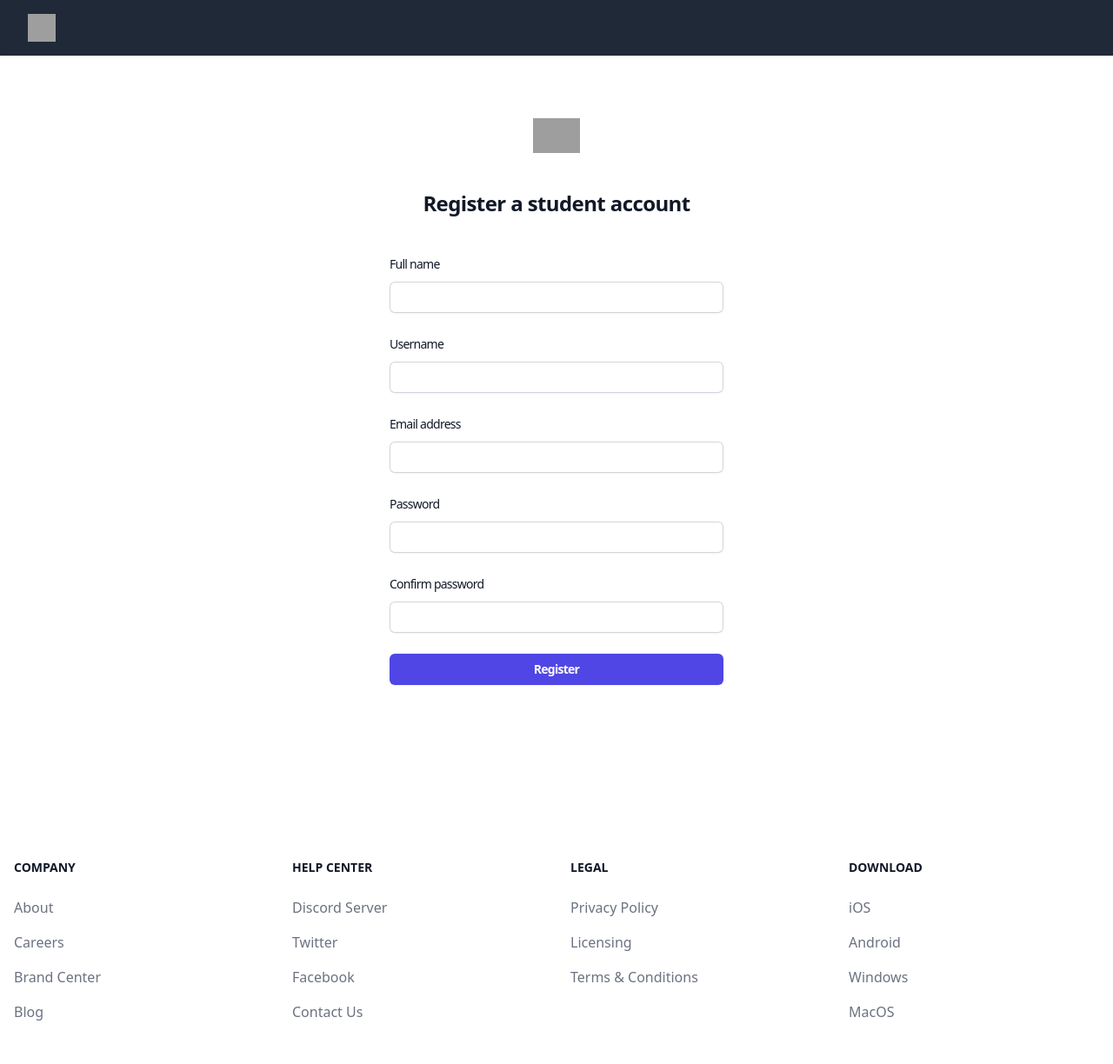
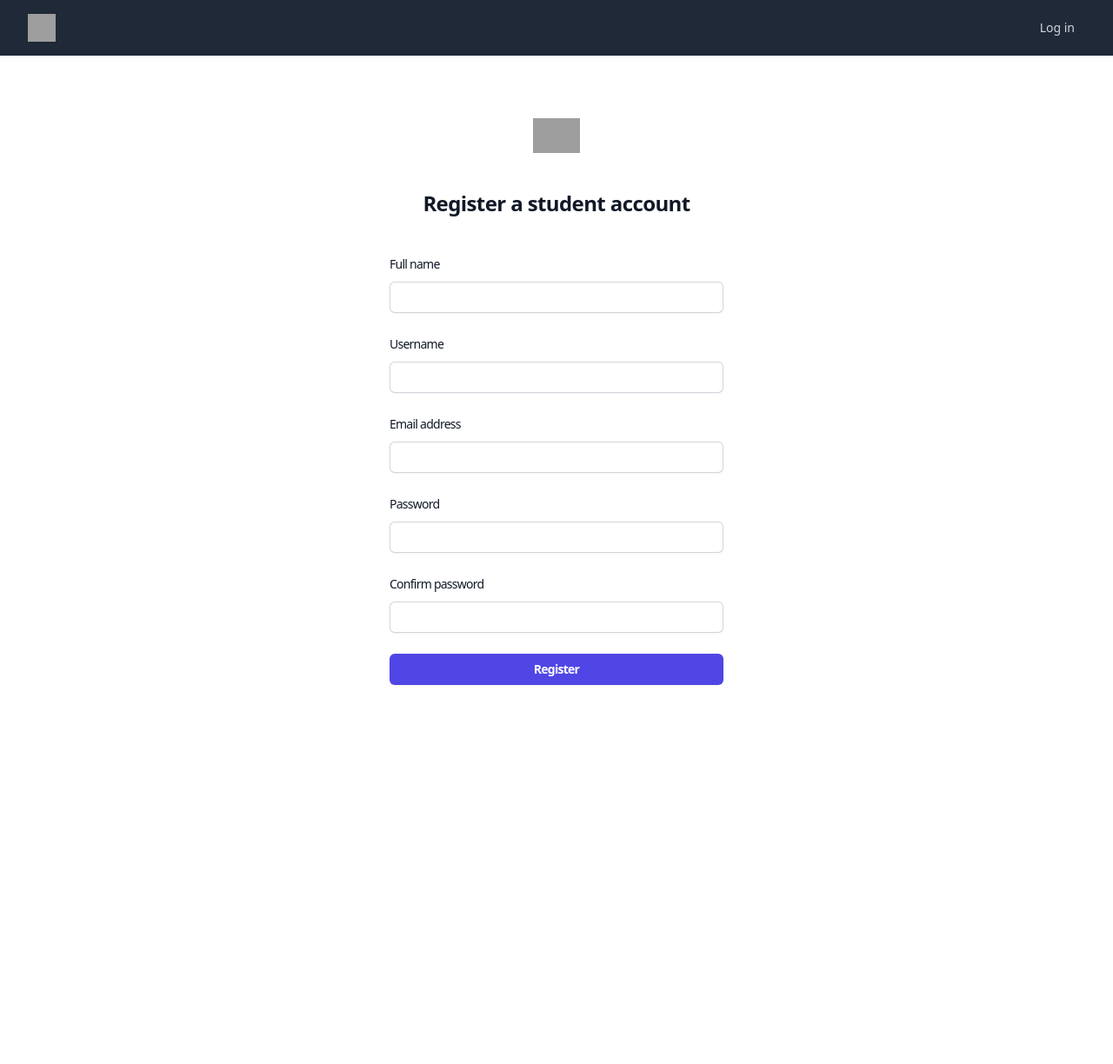
Before and after one commit to Vagg-davios/junior-development-assignment, a PHP site: template src/view/user/register.view.php in a window 1280 px wide. Shown: the whole page at 87% size. After the commit the page ends 788 px from the top, so only its background shows below. Run offline with PHP 8.4, Linux system fonts and the light colour scheme; the template is opened without the code that fills it, so the values that code supplies are empty; some libraries are stand-ins or nearby versions; grey boxes are pictures that could not be loaded.

```diff
--- a/src/view/layout/header.view.php
+++ b/src/view/layout/header.view.php
@@ -24,7 +24,7 @@
             </div>
             <div class="hidden md:block">
                 <div class="ml-4 flex items-center md:ml-6">
-                    <a href="#" class="text-gray-300 hover:bg-gray-700 hover:text-white rounded-md px-3 py-2 text-sm font-medium">Log out</a>
+                    <a href="./logout" class="text-gray-300 hover:bg-gray-700 hover:text-white rounded-md px-3 py-2 text-sm font-medium">Log out</a>
                 </div>
             </div>
             <div class="-mr-2 flex md:hidden">
--- a/src/view/user/register.view.php
+++ b/src/view/user/register.view.php
@@ -15,26 +15,12 @@
                         <img class="h-8 w-8" src="https://tailwindui.com/img/logos/mark.svg?color=indigo&shade=500"
                              alt="Your Company">
                     </div>
-                <div class="-mr-2 flex md:hidden">
-                    <!-- Mobile menu button -->
-                    <button type="button"
-                            class="inline-flex items-center justify-center rounded-md bg-gray-800 p-2 text-gray-400 hover:bg-gray-700 hover:text-white focus:outline-none focus:ring-2 focus:ring-white focus:ring-offset-2 focus:ring-offset-gray-800"
-                            aria-controls="mobile-menu" aria-expanded="false">
-                        <span class="sr-only">Open main menu</span>
-                        <!-- Menu open: "hidden", Menu closed: "block" -->
-                        <svg class="block h-6 w-6" fill="none" viewBox="0 0 24 24" stroke-width="1.5"
-                             stroke="currentColor" aria-hidden="true">
-                            <path stroke-linecap="round" stroke-linejoin="round"
-                                  d="M3.75 6.75h16.5M3.75 12h16.5m-16.5 5.25h16.5"/>
-                        </svg>
-                        <!-- Menu open: "block", Menu closed: "hidden" -->
-                        <svg class="hidden h-6 w-6" fill="none" viewBox="0 0 24 24" stroke-width="1.5"
-                             stroke="currentColor" aria-hidden="true">
-                            <path stroke-linecap="round" stroke-linejoin="round" d="M6 18L18 6M6 6l12 12"/>
-                        </svg>
-                    </button>
+            </div>
+                <div class="hidden md:block">
+                    <div class="ml-4 flex items-center md:ml-6">
+                        <a href="./login" class="text-gray-300 hover:bg-gray-700 hover:text-white rounded-md px-3 py-2 text-sm font-medium">Log in</a>
+                    </div>
                 </div>
-            </div>
         </div>
     </nav>
     <header class="bg-white shadow">
@@ -53,7 +39,7 @@
                                 <label for="full-name" class="block text-sm font-medium leading-6 text-gray-900">Full name</label>
                                 <div class="mt-2">
                                     <input id="full-name" name="full-name" type="text" autocomplete="name" required
-                                           class="block w-full rounded-md border-0 py-1.5 text-gray-900 shadow-sm ring-1 ring-inset ring-gray-300 placeholder:text-gray-400 focus:ring-2 focus:ring-inset focus:ring-indigo-600 sm:text-sm sm:leading-6">
+                                           class="block w-full rounded-md border-0 py-1.5 font-semibold p-2 text-gray-900 shadow-sm ring-1 ring-inset ring-gray-300 placeholder:text-gray-400 focus:ring-2 focus:ring-inset focus:ring-indigo-600 sm:text-sm sm:leading-6">
                                 </div>
                                 <?php if (isset($errors["full_name"])) : ?>
                                     <p class="mt-2 text-sm text-red-600" id="username-error"><?= $errors["full_name"] ?></p>
@@ -64,7 +50,7 @@
                                 <label for="user-name" class="block text-sm font-medium leading-6 text-gray-900">Username</label>
                                 <div class="mt-2">
                                     <input id="user-name" name="user-name" type="text" autocomplete="username" required
-                                           class="block w-full rounded-md border-0 py-1.5 text-gray-900 shadow-sm ring-1 ring-inset ring-gray-300 placeholder:text-gray-400 focus:ring-2 focus:ring-inset focus:ring-indigo-600 sm:text-sm sm:leading-6">
+                                           class="block w-full p-2 rounded-md border-0 font-semibold py-1.5 text-gray-900 shadow-sm ring-1 ring-inset ring-gray-300 placeholder:text-gray-400 focus:ring-2 focus:ring-inset focus:ring-indigo-600 sm:text-sm sm:leading-6">
                                 </div>
                                 <?php if (isset($errors["username"])) : ?>
                                     <p class="mt-2 text-sm text-red-600" id="username-error"><?= $errors["username"] ?></p>
@@ -75,7 +61,7 @@
                                     address</label>
                                 <div class="mt-2">
                                     <input id="email" name="email" type="email" autocomplete="email" required
-                                           class="block w-full rounded-md border-0 py-1.5 text-gray-900 shadow-sm ring-1 ring-inset ring-gray-300 placeholder:text-gray-400 focus:ring-2 focus:ring-inset focus:ring-indigo-600 sm:text-sm sm:leading-6">
+                                           class="block w-full p-2 rounded-md font-semibold border-0 py-1.5 text-gray-900 shadow-sm ring-1 ring-inset ring-gray-300 placeholder:text-gray-400 focus:ring-2 focus:ring-inset focus:ring-indigo-600 sm:text-sm sm:leading-6">
                                 </div>
                                 <?php if (isset($errors["email"])) : ?>
                                     <p class="mt-2 text-sm text-red-600" id="email-error"><?= $errors["email"] ?></p>
@@ -86,7 +72,7 @@
                                 <label for="password" class="block text-sm font-medium leading-6 text-gray-900">Password</label>
                                 <div class="mt-2">
                                     <input id="password" name="password" type="password" autocomplete="new-password" required
-                                           class="block w-full rounded-md border-0 py-1.5 text-gray-900 shadow-sm ring-1 ring-inset ring-gray-300 placeholder:text-gray-400 focus:ring-2 focus:ring-inset focus:ring-indigo-600 sm:text-sm sm:leading-6">
+                                           class="block w-full p-2 rounded-md border-0 py-1.5 text-gray-900 shadow-sm ring-1 ring-inset ring-gray-300 placeholder:text-gray-400 focus:ring-2 focus:ring-inset focus:ring-indigo-600 sm:text-sm sm:leading-6">
                                 </div>
                                 <?php if (isset($errors["password"])) : ?>
                                     <p class="mt-2 text-sm text-red-600" id="password-error"><?= $errors["password"] ?></p>
@@ -97,7 +83,7 @@
                                 <label for="confirm_password" class="block text-sm font-medium leading-6 text-gray-900">Confirm password</label>
                                 <div class="mt-2">
                                     <input id="confirm_password" name="confirm_password" type="password" autocomplete="new-password" required
-                                           class="block w-full rounded-md border-0 py-1.5 text-gray-900 shadow-sm ring-1 ring-inset ring-gray-300 placeholder:text-gray-400 focus:ring-2 focus:ring-inset focus:ring-indigo-600 sm:text-sm sm:leading-6">
+                                           class="block w-full p-2 rounded-md border-0 py-1.5 text-gray-900 shadow-sm ring-1 ring-inset ring-gray-300 placeholder:text-gray-400 focus:ring-2 focus:ring-inset focus:ring-indigo-600 sm:text-sm sm:leading-6">
                                 </div>
                                 <?php if (isset($errors["confirm_password"])) : ?>
                                     <p class="mt-2 text-sm text-red-600" id="confirm-password-error"><?= $errors["confirm_password"] ?></p>
@@ -116,77 +102,7 @@
 
 
 
-                <footer class="bg-white dark:bg-gray-900 mt-24">
-                    <div class="mx-auto w-full max-w-screen-xl">
-                        <div class="grid grid-cols-2 gap-8 px-4 py-6 lg:py-8 md:grid-cols-4">
-                            <div>
-                                <h2 class="mb-6 text-sm font-semibold text-gray-900 uppercase dark:text-white">Company</h2>
-                                <ul class="text-gray-500 dark:text-gray-400 font-medium">
-                                    <li class="mb-4">
-                                        <a href="#" class=" hover:underline">About</a>
-                                    </li>
-                                    <li class="mb-4">
-                                        <a href="#" class="hover:underline">Careers</a>
-                                    </li>
-                                    <li class="mb-4">
-                                        <a href="#" class="hover:underline">Brand Center</a>
-                                    </li>
-                                    <li class="mb-4">
-                                        <a href="#" class="hover:underline">Blog</a>
-                                    </li>
-                                </ul>
-                            </div>
-                            <div>
-                                <h2 class="mb-6 text-sm font-semibold text-gray-900 uppercase dark:text-white">Help center</h2>
-                                <ul class="text-gray-500 dark:text-gray-400 font-medium">
-                                    <li class="mb-4">
-                                        <a href="#" class="hover:underline">Discord Server</a>
-                                    </li>
-                                    <li class="mb-4">
-                                        <a href="#" class="hover:underline">Twitter</a>
-                                    </li>
-                                    <li class="mb-4">
-                                        <a href="#" class="hover:underline">Facebook</a>
-                                    </li>
-                                    <li class="mb-4">
-                                        <a href="#" class="hover:underline">Contact Us</a>
-                                    </li>
-                                </ul>
-                            </div>
-                            <div>
-                                <h2 class="mb-6 text-sm font-semibold text-gray-900 uppercase dark:text-white">Legal</h2>
-                                <ul class="text-gray-500 dark:text-gray-400 font-medium">
-                                    <li class="mb-4">
-                                        <a href="#" class="hover:underline">Privacy Policy</a>
-                                    </li>
-                                    <li class="mb-4">
-                                        <a href="#" class="hover:underline">Licensing</a>
-                                    </li>
-                                    <li class="mb-4">
-                                        <a href="#" class="hover:underline">Terms &amp; Conditions</a>
-                                    </li>
-                                </ul>
-                            </div>
-                            <div>
-                                <h2 class="mb-6 text-sm font-semibold text-gray-900 uppercase dark:text-white">Download</h2>
-                                <ul class="text-gray-500 dark:text-gray-400 font-medium">
-                                    <li class="mb-4">
-                                        <a href="#" class="hover:underline">iOS</a>
-                                    </li>
-                                    <li class="mb-4">
-                                        <a href="#" class="hover:underline">Android</a>
-                                    </li>
-                                    <li class="mb-4">
-                                        <a href="#" class="hover:underline">Windows</a>
-                                    </li>
-                                    <li class="mb-4">
-                                        <a href="#" class="hover:underline">MacOS</a>
-                                    </li>
-                                </ul>
-                            </div>
-                        </div>
-                    </div>
-                </footer>
+
     </header>
 </div>
 </body>
```
